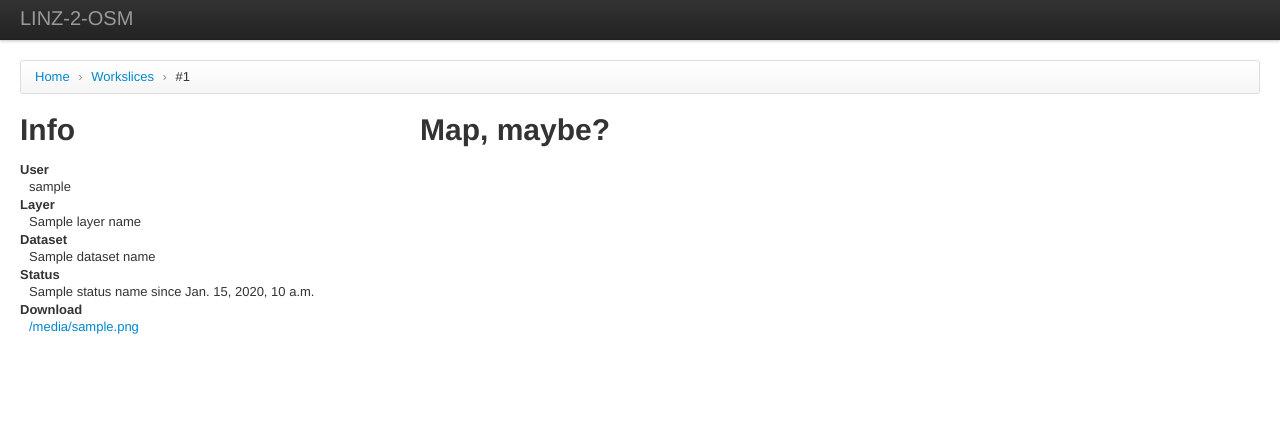
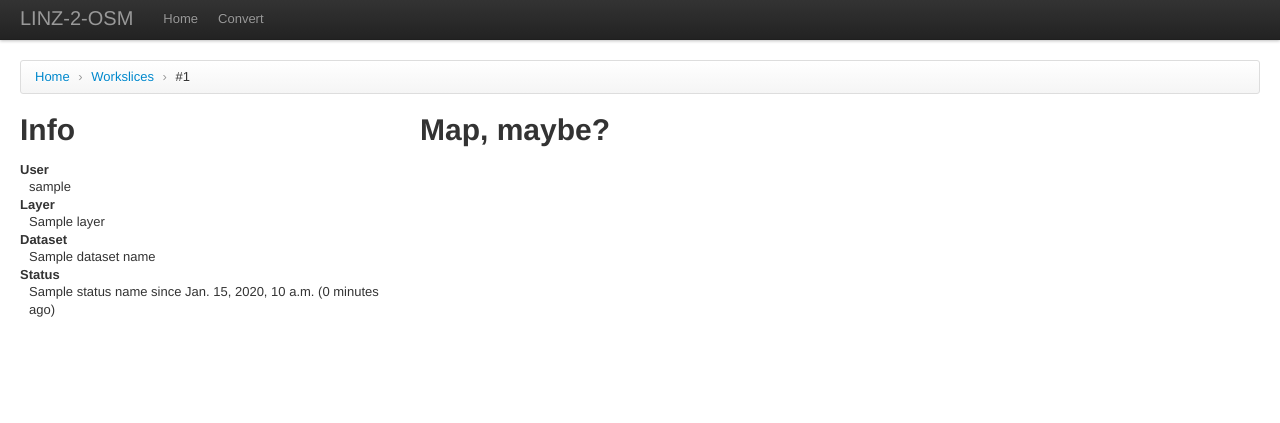
Before and after one commit to opennewzealand/linz2osm, a Django app: template linz2osm/workslices/templates/workslices/show.html in a window 1280 px wide. Shown: the top 423 px of the page. After the commit the page ends 317 px from the top, so only its background shows below. Run offline with Django 3.2, Linux system fonts and the light colour scheme; the template is opened without the code that fills it: most values are stand-ins (such as "Sample title", 1, 10 or a date in 2020); parts of the project's set-up code (start-up, migrations or seed data) failed here and were passed over; some libraries are stand-ins or nearby versions.

Commit message:
workslice file sizes, user restrictions for admin site and downloads

```diff
--- a/linz2osm/workslices/templates/workslices/show.html
+++ b/linz2osm/workslices/templates/workslices/show.html
@@ -25,19 +25,25 @@
     <h1>Info</h1>
     <dl>
       <dt>User</dt>
-      <dd>{{ user_name }}</dd>
+      <dd>{{ workslice.user.username }}</dd>
       <dt>Layer</dt>
-      <dd>{{ layer_name }}</dd>
+      <dd>{{ workslice.layer.name }}</dd>
       <dt>Dataset</dt>
       <dd>{{ dataset_name }}</dd>
       <dt>Status</dt>
       {% if post_checkout_status %}
-      <dd>Checked Out on {{ checked_out_at }}</dd>
+      <dd>Checked Out on {{ workslice.checked_out_at|date:"DATETIME_FORMAT" }} ({{ workslice.checked_out_at|timesince }} ago)</dd>
       {% endif %}
-      <dd>{{ status_name }} since {{ status_changed_at }}</dd>
+      <dd>{{ status_name }} since {{ workslice.status_changed_at|date:"DATETIME_FORMAT" }} ({{ workslice.status_changed_at|timesince }} ago)</dd>
       {% if status_name != 'Processing' %}
-      <dt>Download</dt>
-      <dd><a href="{{ file_path }}">{{file_name}}</a></dd>
+
+        {% ifequal user.id workslice.user.id %}
+        <dt>Download</dt>
+        <dd>
+          <a href="{{ file_path }}">{{file_name}}</a>
+          ({{ workslice.file_size|filesizeformat }})
+        </dd>
+        {% endifequal %}
       {% endif %}
     </dl>
   </div>
--- a/templates/global.html
+++ b/templates/global.html
@@ -20,12 +20,21 @@
 
     {% block extrahead %}
     {% endblock %}
+    {% block extrastyle %}
+    {% endblock %}
   </head>
   <body>
     <div class="navbar navbar-fixed-top">
       <div class="navbar-inner">
         <div class="container-fluid">
           <a class="brand" href="/">LINZ-2-OSM</a>
+          <ul class="nav">
+            <li><a href="/">Home</a></li>
+            {% if user.is_staff %}
+              <li><a href="/admin/">Admin</a></li>
+            {% endif %}
+            <li><a href="/convert/">Convert</a></li>
+          </ul>
         </div>
       </div>
     </div>
```
Also changed, not shown: linz2osm/workslices/models.py (+6 -1 lines), linz2osm/workslices/tasks.py (+7 -3 lines), linz2osm/workslices/views.py (+9 -2 lines).
